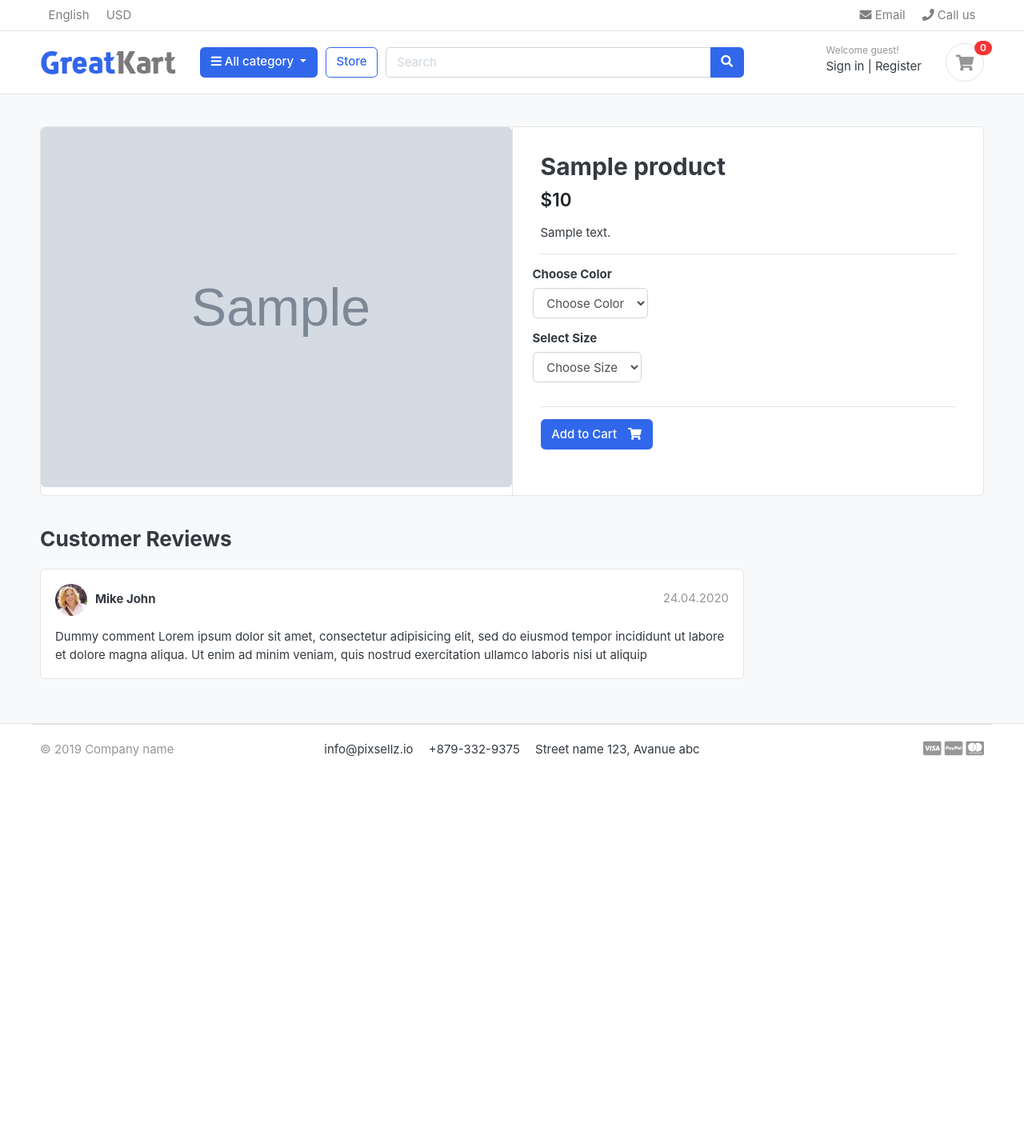
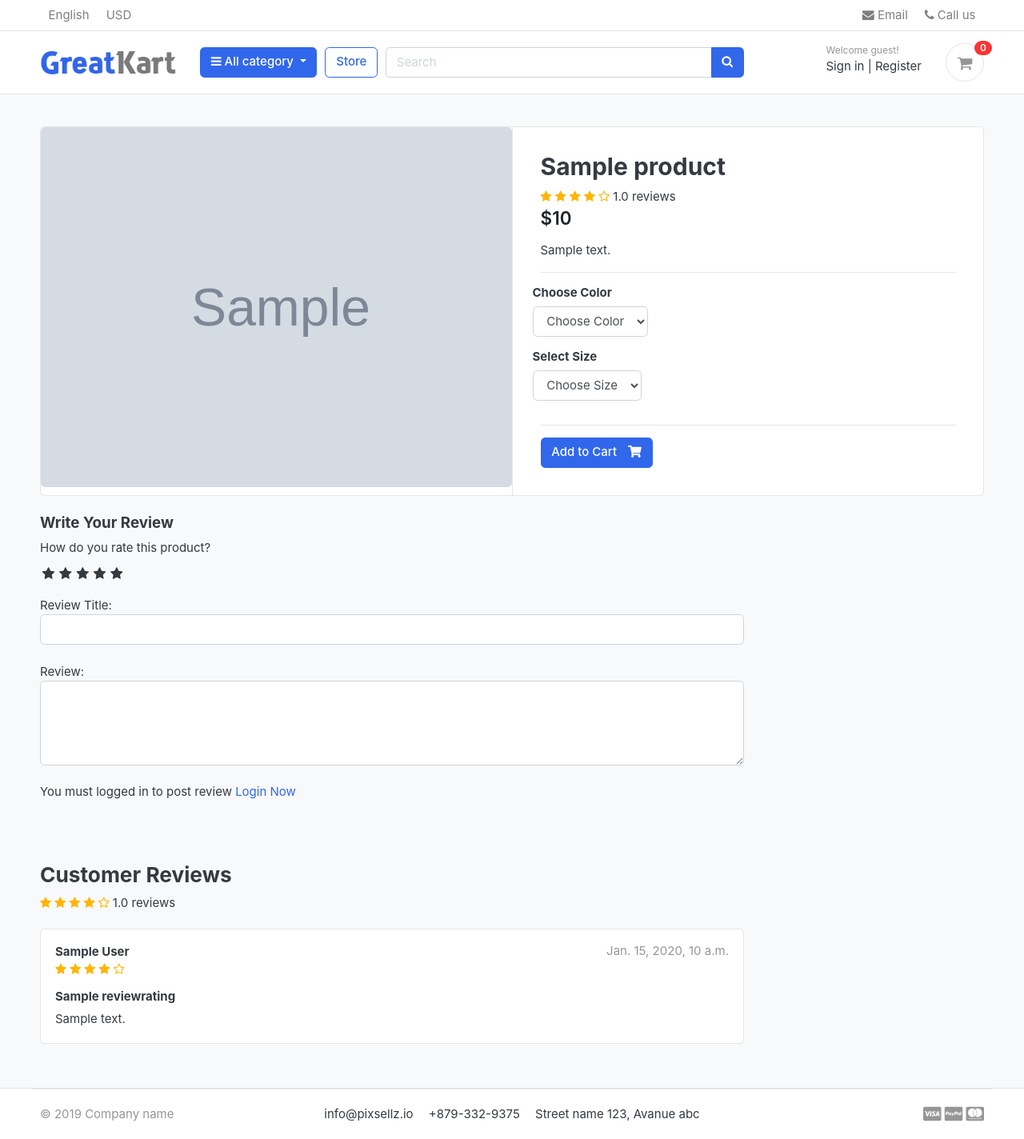
Before and after one commit to aniket463/greatkart-django, a Django app: a page that uses templates/base.html in a window 1280 px wide. Shown: the whole page at 80% size. Before the commit the page ends 946 px from the top, so only its background shows below. Run offline with Django 3.2, Linux system fonts and the light colour scheme; tables that the repository leaves empty hold one stand-in row (values such as "Sample post"); grey boxes marked "Sample" are stand-in pictures; some libraries are stand-ins or nearby versions; some web fonts are replaced.

Commit message:
review and rating system

```diff
--- a/accounts/models.py
+++ b/accounts/models.py
@@ -57,6 +57,9 @@ class Account(AbstractBaseUser):
 
     objects = MyAccountManager()
 
+    def full_name(self):
+        return f'{self.first_name} {self.last_name}'
+
     def __str__(self):
         return self.email
 
--- /dev/null
+++ b/greatkart/static/css/custom.css
@@ -0,0 +1,46 @@
+/* Hide the Radio Button */
+.rate > input{
+    display: none;
+}
+
+.rate{
+    display: inline-block;
+    border: 0;
+}
+.rate > label{
+    float: right;
+}
+
+.rate > label:before{
+    display: inline-block;
+    font-size: 1.1rem;
+    font-family: FontAwesome;
+    content: "\f005";
+    margin: 0;
+    padding: 0.3rem .2rem;
+    cursor: pointer;
+
+}
+
+/* Half star */
+.rate .half:before{
+    content: "\f089";
+    position: absolute;
+    padding-right: 0;
+}
+
+/* Click and hover */
+input:checked ~ label, label:hover ~ label{
+    color:#ffb503;
+}
+
+/* Hover hightlight */
+input:checked + label:hover, input:checked ~ label:hover,input:checked ~ label:hover ~ label,
+label:hover ~ input:checked ~ label{
+    color: #cc9000;
+}
+
+
+.rating-star i{
+    color:#ffb503 !important;
+}
--- a/store/admin.py
+++ b/store/admin.py
@@ -1,6 +1,6 @@
 from django.contrib import admin
 from django.db import models
-from .models import Product, Variation
+from .models import Product, Variation,ReviewRating
 
 # Register your models here.
 class ProductAdmin(admin.ModelAdmin):
@@ -15,3 +15,4 @@ class VariationAdmin(admin.ModelAdmin):
 
 admin.site.register(Product,ProductAdmin)
 admin.site.register(Variation,VariationAdmin)
+admin.site.register(ReviewRating)
--- a/store/urls.py
+++ b/store/urls.py
@@ -6,4 +6,5 @@ urlpatterns  = [
     path('category/<slug:category_slug>/',views.store, name='products_by_category'),
     path('category/<slug:category_slug>/<slug:product_slug>',views.product_detail, name='product_detail'),
     path('search/',views.search, name='search'),
+    path('submit_review/<int:product_id>/',views.submit_review, name='submit_review'),
 ]
--- a/store/views.py
+++ b/store/views.py
@@ -1,10 +1,12 @@
+import django
 from django.core import paginator
 from django.http.response import HttpResponse
-from django.shortcuts import render,get_object_or_404
+from django.shortcuts import redirect, render,get_object_or_404
 
 from category.models import Category
-from .models import Product
+from .models import Product, ReviewRating
 from carts.models import CartItem
+from orders.models import OrderProduct
 
 from carts.views import _cart_id
 from django.db.models import Q
@@ -12,6 +14,8 @@ from django.db.models import Q
 #For pagination
 from django.core.paginator import EmptyPage, PageNotAnInteger,Paginator
 
+from .forms import ReviewForm
+from django.contrib import messages
 
 def store(request, category_slug=None):
     categories = None
@@ -47,9 +51,28 @@ def product_detail(request,category_slug,product_slug):
 
     except Exception as e:
         raise e
+
+
+    #If user not logged in.
+    if request.user.is_authenticated:
+        try:
+            orderproduct = OrderProduct.objects.filter(user=request.user,product_id=single_product.id).exists()
+        except OrderProduct.DoesNotExist:
+            orderproduct = None
+    else:
+        orderproduct = None
+
+
+
+
+    # Get the reviews
+    reviews = ReviewRating.objects.filter(product_id=single_product.id, status=True)
+
     context = {
         'single_product':single_product,
         'in_cart':in_cart,
+        'orderproduct':orderproduct,
+        'reviews':reviews,
     }
     return render(request,'store/product_detail.html',context)
 
@@ -69,3 +92,27 @@ def search(request):
     }
 
     return render(request,'store/store.html',context)
+
+def submit_review(request,product_id):
+    url = request.META.get('HTTP_REFERER')
+    if request.method == "POST":
+        try:
+            reviews = ReviewRating.objects.get(user__id =request.user.id,product__id=product_id)
+            form = ReviewForm(request.POST, instance=reviews)
+            form.save()
+            messages.success(request,"Thank you ! Your review has been updated.")
+            return redirect(url)
+
+        except ReviewRating.DoesNotExist:
+            form = ReviewForm(request.POST)
+            if form.is_valid():
+                data = ReviewRating()
+                data.subject    = form.cleaned_data['subject']
+                data.rating     = form.cleaned_data['rating']
+                data.review     = form.cleaned_data['review']
+                data.ip         = request.META.get('REMOTE_ADDR')
+                data.product_id = product_id
+                data.user_id    = request.user.id
+                data.save()
+                messages.success(request,"Thank you ! Your review has been submited.")
+                return redirect(url)
--- a/templates/base.html
+++ b/templates/base.html
@@ -25,12 +25,14 @@
     <!-- custom style -->
     <link href="{% static 'css/ui.css' %}" rel="stylesheet" type="text/css" />
     <link href="{% static 'css/responsive.css' %}" rel="stylesheet" media="only screen and (max-width: 1200px)" />
-
+    <link href="{% static 'css/custom.css' %}" rel="stylesheet" type="text/css" />
     <!-- custom javascript -->
     <script src="{% static 'js/script.js' %}" type="text/javascript"></script>
 
     <!--paypal Script -->
     <script src="https://www.paypal.com/sdk/js?client-id=AeAASQpSjtoZeRnL30EbPDLMcw8R4S25RhAo2DOqD11X2EHrDf0px6Ofvo3JB5dPDpeRayA3BbEg37s0&currency=USD"></script>
+
+    <link rel="stylesheet" href="https://cdnjs.cloudflare.com/ajax/libs/font-awesome/4.7.0/css/font-awesome.min.css">
 
     <script type="{% static 'text/javascript' %}">
         /// some script
--- a/templates/store/product_detail.html
+++ b/templates/store/product_detail.html
@@ -20,6 +20,17 @@
 						{% csrf_token %}
 						<article class="content-body">
 							<h2 class="title">{{single_product.product_name}}</h2>
+							<div class="rating-star">
+								<span>
+									<i class="fa fa-star{% if single_product.averageRewiew < 0.5 %}-o{% elif single_product.averageRewiew >= 0.5 and single_product.averageRewiew < 1 %}-half-o {% endif %}" aria-hidden="true"></i>
+									<i class="fa fa-star{% if single_product.averageRewiew < 1.5 %}-o{% elif single_product.averageRewiew >= 1.5 and single_product.averageRewiew < 2 %}-half-o {% endif %}" aria-hidden="true"></i>
+									<i class="fa fa-star{% if single_product.averageRewiew < 2.5 %}-o{% elif single_product.averageRewiew >= 2.5 and single_product.averageRewiew < 3 %}-half-o {% endif %}" aria-hidden="true"></i>
+									<i class="fa fa-star{% if single_product.averageRewiew < 3.5 %}-o{% elif single_product.averageRewiew >= 3.5 and single_product.averageRewiew < 4 %}-half-o {% endif %}" aria-hidden="true"></i>
+									<i class="fa fa-star{% if single_product.averageRewiew < 4.5 %}-o{% elif single_product.averageRewiew >= 4.5 and single_product.averageRewiew < 5 %}-half-o {% endif %}" aria-hidden="true"></i>
+									<span>{{single_product.countReview}} reviews</span>
+								</span>
+							</div>
+
 							<div class="mb-3">
 								<var class="price h4">${{single_product.price}}</var>
 							</div>
@@ -65,27 +76,85 @@
 		<br>
 		<div class="row">
 			<div class="col-md-9">
+				<form action="{% url 'submit_review' single_product.id %}" method="POST">
+					{% csrf_token %}
+					<h5>Write Your Review</h5>
+						<div>
+						<!--Ratting Stars-->
+							<label>How do you rate this product?</label>
+							<br>
+							<div class="rate">
+							<input type="radio" name="rating" id="rating10" value="5" required><label for="rating10" title="5"></label>
+							<input type="radio" name="rating" id="rating9" 	value="4.5" required><label for="rating9" title="4.5" class="half"></label>
+							<input type="radio" name="rating" id="rating8" 	value="4" required><label for="rating8" title="4"></label>
+							<input type="radio" name="rating" id="rating7" 	value="3.5" required><label for="rating7" title="3.5" class="half"></label>
+							<input type="radio" name="rating" id="rating6" 	value="3" required><label for="rating6" title="3"></label>
+							<input type="radio" name="rating" id="rating5" 	value="2.5" required><label for="rating5" title="2.5" class="half"></label>
+							<input type="radio" name="rating" id="rating4" 	value="2" required><label for="rating4" title="2"></label>
+							<input type="radio" name="rating" id="rating3" 	value="1.5" required><label for="rating3" title="1.5" class="half"></label>
+							<input type="radio" name="rating" id="rating2" 	value="1" required><label for="rating2" title="1"></label>
+							<input type="radio" name="rating" id="rating1" 	value="0.5" required><label for="rating1" title="0.5" class="half"></label>
+							</div>
+							<br>
+							Review Title:
+							<input type="text" class="form-control" name="subject">
+							<br>
+							Review:
+							<textarea name="review" rows="4" class="form-control"></textarea>
+							<br>
+							{% if user.is_authenticated %}
+								{% if orderproduct %}
+									<input type="submit" class="btn btn-primary" value="Submit Review">
+								{% else %}
+									<p>You must purchase the product  to post review</p>
+								{% endif %}
+							{% else %}
+							<p>You must logged in to post review <span><a href="{% url 'login' %}">Login Now</a></span></p>
+							{% endif %}
+							<br>
+						</div>
+						{% include "includes/alerts.html" %}
+				</form>
+				<br>
 				<header class="section-heading">
 					<h3>Customer Reviews </h3>
+					<div class="rating-star">
+								<span>
+									<i class="fa fa-star{% if single_product.averageRewiew < 0.5 %}-o{% elif single_product.averageRewiew >= 0.5 and single_product.averageRewiew < 1 %}-half-o {% endif %}" aria-hidden="true"></i>
+									<i class="fa fa-star{% if single_product.averageRewiew < 1.5 %}-o{% elif single_product.averageRewiew >= 1.5 and single_product.averageRewiew < 2 %}-half-o {% endif %}" aria-hidden="true"></i>
+									<i class="fa fa-star{% if single_product.averageRewiew < 2.5 %}-o{% elif single_product.averageRewiew >= 2.5 and single_product.averageRewiew < 3 %}-half-o {% endif %}" aria-hidden="true"></i>
+									<i class="fa fa-star{% if single_product.averageRewiew < 3.5 %}-o{% elif single_product.averageRewiew >= 3.5 and single_product.averageRewiew < 4 %}-half-o {% endif %}" aria-hidden="true"></i>
+									<i class="fa fa-star{% if single_product.averageRewiew < 4.5 %}-o{% elif single_product.averageRewiew >= 4.5 and single_product.averageRewiew < 5 %}-half-o {% endif %}" aria-hidden="true"></i>
+									<span>{{single_product.countReview}} reviews</span>
+								</span>
+					</div>
 				</header>
-
+				{% for review in reviews %}
 				<article class="box mb-3">
 					<div class="icontext w-100">
-						<img src="./images/avatars/avatar1.jpg" class="img-xs icon rounded-circle">
+
 						<div class="text">
-							<span class="date text-muted float-md-right">24.04.2020 </span>
-							<h6 class="mb-1">Mike John </h6>
-
+							<span class="date text-muted float-md-right">{{review.updated_at}} </span>
+							<h6 class="mb-1">{{ review.user.full_name }} </h6>
+							<div class="rating-star">
+								<span>
+									<i class="fa fa-star{% if review.rating == 0.5 %}-half-o{% elif review.rating < 1 %}-o {% endif %}" aria-hidden="true"></i>
+									<i class="fa fa-star{% if review.rating == 1.5 %}-half-o{% elif review.rating < 2 %}-o {% endif %}" aria-hidden="true"></i>
+									<i class="fa fa-star{% if review.rating == 2.5 %}-half-o{% elif review.rating < 3 %}-o {% endif %}" aria-hidden="true"></i>
+									<i class="fa fa-star{% if review.rating == 3.5 %}-half-o{% elif review.rating < 4 %}-o {% endif %}" aria-hidden="true"></i>
+									<i class="fa fa-star{% if review.rating == 4.5 %}-half-o{% elif review.rating < 5 %}-o {% endif %}" aria-hidden="true"></i>
+								</span>
+							</div>
 						</div>
 					</div> <!-- icontext.// -->
 					<div class="mt-3">
+						<h6>{{review.subject}}</h6>
 						<p>
-							Dummy comment Lorem ipsum dolor sit amet, consectetur adipisicing elit, sed do eiusmod
-							tempor incididunt ut labore et dolore magna aliqua. Ut enim ad minim veniam,
-							quis nostrud exercitation ullamco laboris nisi ut aliquip
+							{{review.review}}
 						</p>
 					</div>
 				</article>
+				{% endfor %}
 
 
 
```
Also changed, not shown: store/forms.py (added, +7 -0 lines), store/models.py (+32 -0 lines), store/migrations/0005_reviewrating.py (added).
